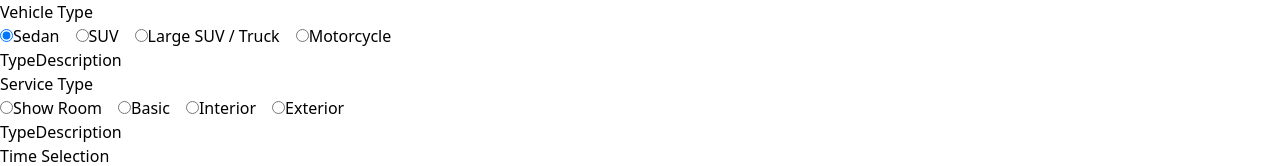
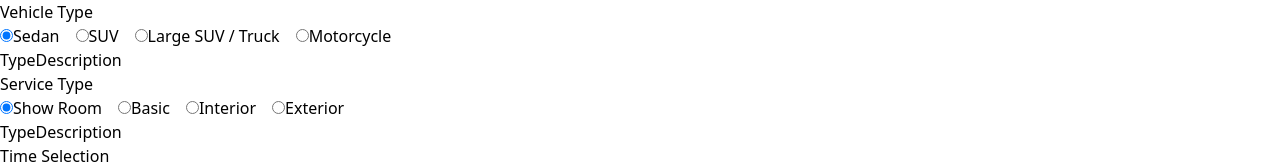
Before and after one commit to hannah-habibpour/jayplus, a React (Create React App) app: page / in a window 1280 px wide. Shown: the top 166 px of the page. Built offline with nearby package versions, Linux system fonts and the light colour scheme; the HTML template or start-up script is replaced by a standard one.

Commit message:
fixed radio button errors, addedstate to VehicleType and ServiceType

```diff
--- a/src/components/booking/ServiceType.jsx
+++ b/src/components/booking/ServiceType.jsx
@@ -1,14 +1,25 @@
+import { useState } from "react"
 import TypeList from "./shared/TypeList"
 import TypeDescription from "./shared/TypeDescription"
 
 function ServiceType() {
 
-  const serviceTypes = [{id : 0, name: "Show Room"}, {id : 1, name: "Basic"}, {id : 2, name: "Interior"}, {id : 3, name: "Exterior"}]
+
+  const serviceTypes = {
+    name : "service-types",
+    types: [
+    {id : "Show-Room", name: "Show Room"},
+    {id : "Basic", name: "Basic"},
+    {id : "Interior", name: "Interior"},
+    {id : "Exterior", name: "Exterior"}]
+  }
+
+  const [ serviceType, setserviceType ] = useState("")
 
   return (
     <section id="service-type">
       <h3>Service Type</h3>
-      <TypeList types={serviceTypes} />
+      <TypeList types={serviceTypes} select={(type) => setserviceType(type)} />
       <TypeDescription />
     </section>
   )
--- a/src/components/booking/VehicleType.jsx
+++ b/src/components/booking/VehicleType.jsx
@@ -4,14 +4,21 @@ import TypeDescription from "./shared/TypeDescription"
 
 function VehicleType() {
 
-  const vehicleTypes = [{id : 0, name: "Sedan"}, {id : 1, name: "SUV"}, {id : 2, name: "Large SUV / Truck"}, {id : 3, name: "Motorcycle"}]
+  const vehicleTypes = {
+    name : "vehicle-types",
+    types: [
+    {id : "Sedan", name: "Sedan"},
+    {id : "SUV", name: "SUV"},
+    {id : "Large-SUV-Truck", name: "Large SUV / Truck"},
+    {id : "Motorcycle", name: "Motorcycle"}]
+  }
 
-  const [ type, setType ] = useState("")
+  const [ vehicleType, setvehicleType ] = useState("")
 
   return (
     <section id="vehicle-type">
       <h3>Vehicle Type</h3>
-      <TypeList types={vehicleTypes} select={(type) => setType(type)} />
+      <TypeList types={vehicleTypes} select={(type) => setvehicleType(type)} />
       <TypeDescription />
     </section>
   )
--- a/src/components/booking/shared/TypeList.jsx
+++ b/src/components/booking/shared/TypeList.jsx
@@ -4,7 +4,8 @@ import Button from "../../shared/all/Button"
 
 function TypeList({ types, select }) {
 
-  const [ selected, setSelected ] = useState("Sedan")
+  const [ selected, setSelected ] = useState(types.types[0].name)
+  select(selected)
 
   const handleChange = (e) => {
     setSelected(e.currentTarget.value)
@@ -14,9 +15,9 @@ function TypeList({ types, select }) {
   return (
     <div id="type-list" className="flex gap-4">
         <ul className='flex gap-4'>
-          {types.map( type => (
+          {types.types.map( type => (
             <li key={ type.id }>
-              <input type="radio" id={type.id} name="type" value={type.name} onChange={handleChange} checked={ selected ===  type.name } />
+              <input type="radio" id={type.id} name={types.name} value={type.name} onChange={handleChange} checked={ selected ===  type.name } />
               <label htmlFor={type.id}>{type.name}</label>
             </li>
           ))}
```
